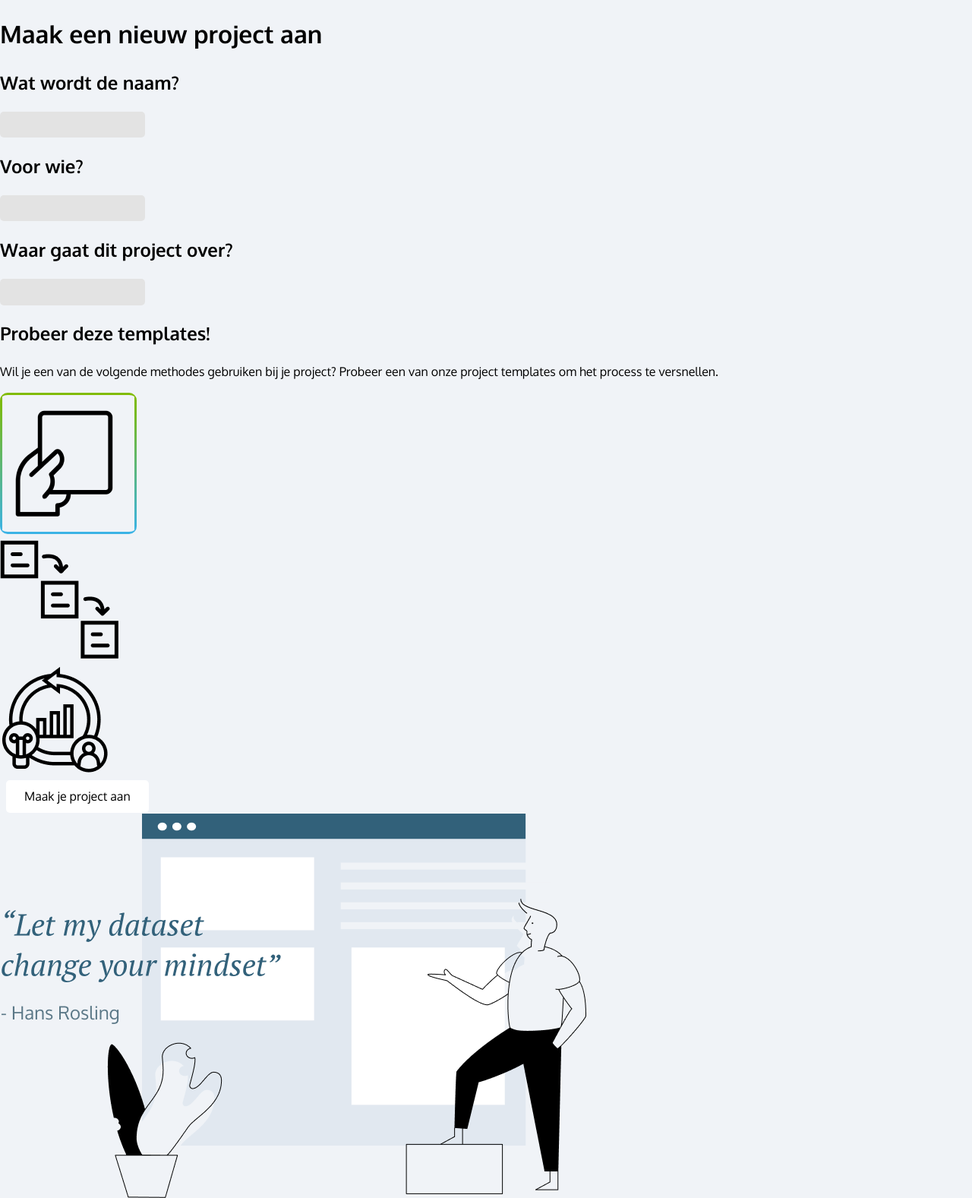
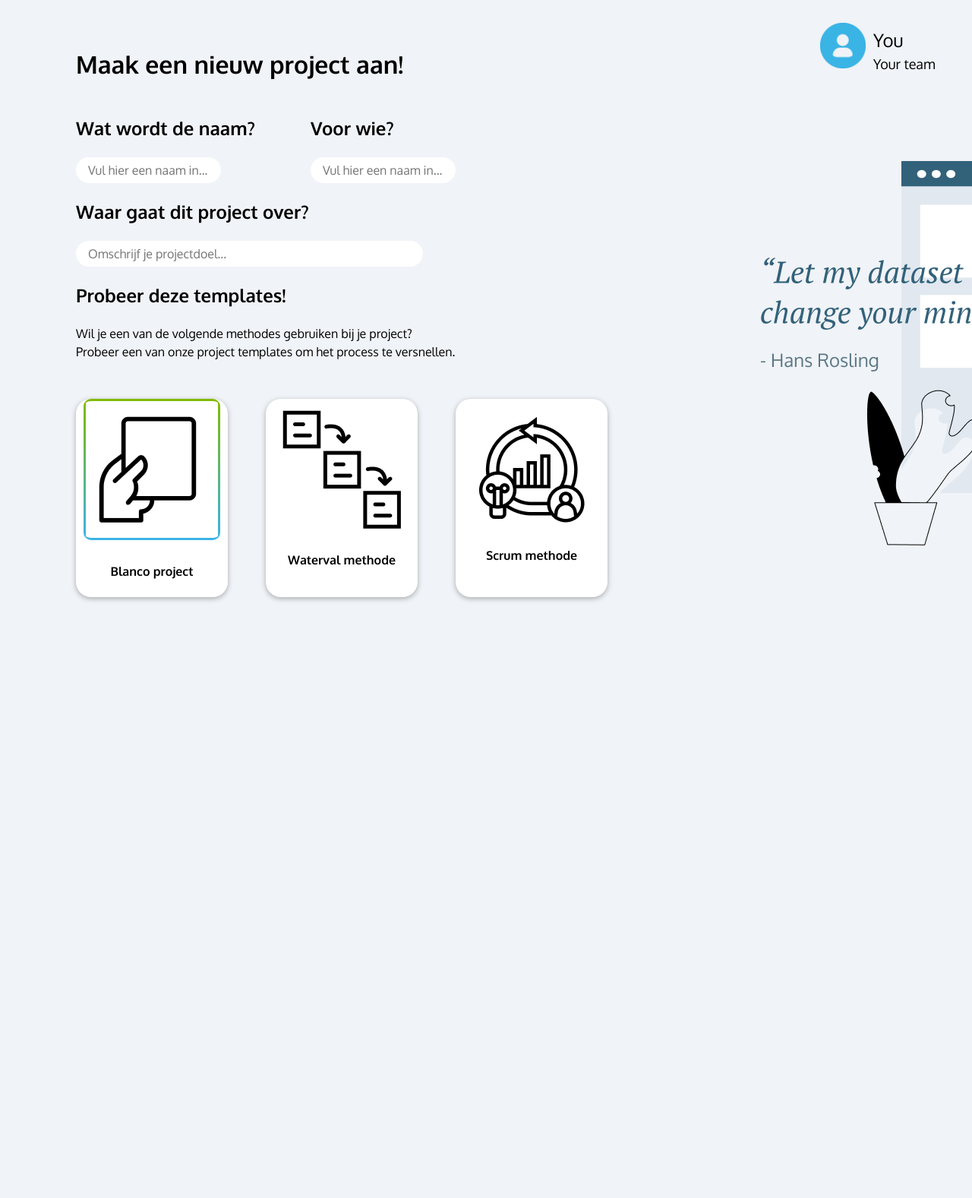
Before and after one commit to SvenHenderickx/Inflow.io, a PHP site: page /newProject.php in a window 1280 px wide. Shown: the whole page at 76% size. After the commit the page ends 791 px from the top, so only its background shows below. Run offline with PHP 8.4, Linux system fonts and the light colour scheme; some libraries are stand-ins or nearby versions.

Commit message:
Updated the CSS for projects and newprojects
Updated the CSS by using the Figma concepts.

```diff
--- a/newProject.php
+++ b/newProject.php
@@ -23,30 +23,62 @@
 </head>
 <body>
 
+    <div class="headerB">
+        <div class="headerpersonal">
+            <img src="images/persona.png">
+            <div class="pcontainer">
+                <p class="pname">You</p>
+                <p class="pteam">Your team</p>
+            </div>
+        </div>
+    </div>
+
     <div id="app">
-    <h1>Maak een nieuw project aan</h1>
-    <div class="">
+        <div class="invulForm">
+            <h1>Maak een nieuw project aan!</h1>
+            <div class="WatenWie">
+                <div>
                     <h2>Wat wordt de naam?</h2>
-        <input id="projectName" type="text">
+                    <input id="projectName" type="text" placeholder="Vul hier een naam in...">
+                </div>
+                <div class="opvulImage">
+                    <img src="images/newProject.png">
+                </div>
+                <div>
                     <h2>Voor wie?</h2>
-        <input id="projectCompany" type="text">
+                    <input id="projectCompany" type="text" placeholder="Vul hier een naam in...">
+                </div>
+            </div>
+            <div>
                 <h2>Waar gaat dit project over?</h2>
-        <input id="projectDesc" type="text">
+                <input id="projectDesc" type="text" size="57" placeholder="Omschrijf je projectdoel...">
+            </div>
+            <div class="templates">
                 <h2>Probeer deze templates!</h2>
                 <p>Wil je een van de volgende methodes gebruiken bij je project? Probeer een van onze project templates om het process te versnellen.</p>
+            </div>
+            <div class="RadioButtons">
+                <div class="templateButton">
                     <label>
                         <input value="blanco" name="template" type="radio" checked><img src="images/blanco.png"></input>
                     </label>
+                    <h4>Blanco project</h4>
+                </div>
+                <div class="templateButton">
                     <label>
                         <input value="waterfall" name="template" type="radio"><img src="images/waterval.png"></input>
                     </label>
+                    <h4>Waterval methode</h4>
+                </div>
+                <div class="templateButton">
                     <label>
                         <input value="scrum" name="template" type="radio"><img src="images/scrum.png"></input>
                     </label>
-        <button type="submit" v-on:click="addProject()">Maak je project aan</button>
+                    <h4>Scrum methode</h4>
                 </div>
-    <div>
-        <img src="images/newProject.png">
+            </div>
+            <button class="mooieKnopB" type="submit" v-on:click="redirectTo('projects.php')">Terug</button>
+            <button class="mooieKnop" type="submit" v-on:click="addProject()">Maak je project aan</button>
         </div>
     </div>
 
--- a/style/style.css
+++ b/style/style.css
@@ -1,6 +1,92 @@
 body {
     font-family: 'Oxygen', sans-serif;
     background-color: #F0F3F7;
+}
+
+p {
+    display: block;
+    margin-block-start: 0em;
+    margin-block-end: 0em;
+    margin-inline-start: 0px;
+    margin-inline-end: 0px;
+}
+
+.RadioButtons {
+    display: flex;
+    justify-content: space-between;
+    width: 700px;
+    margin-top: 50px;
+    margin-bottom: 50px;
+}
+
+.mooieKnop {
+    background-color: #32617A; /* Green */
+    border-radius: 35.5px;
+    color: white;
+}
+
+.mooieKnopB{
+    background-color: #FF2F55; /* Green */
+    border-radius: 35.5px;
+    color: white;
+}
+
+.invulForm {
+    position: absolute;
+    margin-top: -80px;
+}
+
+#app {
+    margin-left: 100px;
+}
+
+.opvulImage {
+    position: absolute;
+    margin-top: 80px;
+    margin-left: 900px;
+}
+
+.watenwie {
+    display: flex;
+    justify-content: space-between;
+    width: 500px;
+    margin-bottom: 10px;
+}
+
+.templates {
+    margin-bottom: 10px;
+}
+
+.invulForm {
+    width: 500px;
+}
+
+.templateButton {
+    display: flex;
+    align-content: center;
+    flex-wrap: nowrap;
+    flex-direction: column;
+    align-items: center;
+    justify-content: center;
+    background: white;
+    border-radius: 20px;
+    box-shadow: 0px 2px 7px rgba(0, 0, 0, 0.3);
+    width: 200px;
+}
+
+.templateButton:hover {
+    cursor: pointer;
+    transition: 0.3s;
+    transform: translate(-2px, -2px);
+    box-shadow: 0px 2px 7px rgba(0, 0, 0, 0.3);
+}
+
+
+
+[type=text] {
+    background: white;
+    border-radius: 20px;
+
 }
 
 /* HIDE RADIO */
@@ -9,6 +95,9 @@ body {
     opacity: 0;
     width: 0;
     height: 0;
+    display: inline-block;
+    border: black;
+
 }
 
 /* IMAGE STYLES */
@@ -119,7 +208,42 @@ body {
 .header .headerpersonal .pcontainer .pname {
     font-size: 24px;
     font-family: 'Oxygen', sans-serif; }
-.header .headerpersonal .pcontainer .pteam {
+.header .headerpersonal .pcontainer {
+    font-size: 18px; }
+
+.headerB {
+    height: 120px;
+    display: flex;
+    flex-direction: row;
+    flex-wrap: nowrap;
+    justify-content: flex-end;
+    align-content: flex-end;
+}
+
+.headerB .headerpersonal {
+    align-self: flex-end;
+    display: flex;
+    height: 60px;
+    flex-direction: row;
+    width: 200px;
+    flex-wrap: wrap;
+    justify-content: flex-end;
+    margin-bottom: 30px; }
+.headerB .headerpersonal img {
+    height: 60px;
+    width: 60px;
+    max-width: 60px;
+    order: 1;
+    flex: 1; }
+.headerB .headerpersonal .pcontainer {
+    margin-left: 10px;
+    margin-top: 5px;
+    order: 2;
+    flex: 1; }
+.headerB .headerpersonal .pcontainer .pname {
+    font-size: 24px;
+    font-family: 'Oxygen', sans-serif; }
+.headerB .headerpersonal .pcontainer {
     font-size: 18px; }
 
 .projectscontainer {
@@ -175,18 +299,21 @@ body {
     bottom: 30px;
     left: 30px;
     display: block;
-    background: #32617A;
     width: 165px;
     height: 30px;
+    font-weight: bold;
+    color: #32617A;
+    font-size: 18px;
     border-radius: 5px; }
 .projectscontainer .project .titleclient, .projectscontainer .projectadd .titleclient {
     position: absolute;
     bottom: 30px;
     right: 30px;
     display: block;
-    background: #3BB3E5;
     width: 115px;
     height: 30px;
+    color: #32617A;
+    font-size: 18px;
     border-radius: 5px; }
 .projectscontainer .project .addicon, .projectscontainer .projectadd .addicon {
     position: absolute;
@@ -197,7 +324,6 @@ body {
     color: #4EB486; }
 .projectscontainer .invis {
     opacity: 0; }
-
 .projectadd {
     cursor: pointer;
     transition: 0.3s; }
@@ -224,3 +350,6 @@ body {
     transform: translate(-2px, -2px);
     box-shadow: #4EB486 6px 7px 0 0;
 }
+.titleproject {
+
+}
```
Also changed, not shown: projects.php (+3 -4 lines), images/logo.jpg (deleted), images/logo.png (added), images/persona.jpg (deleted), images/persona.png (added). Lines whose indentation alone changed are shown as unchanged.
